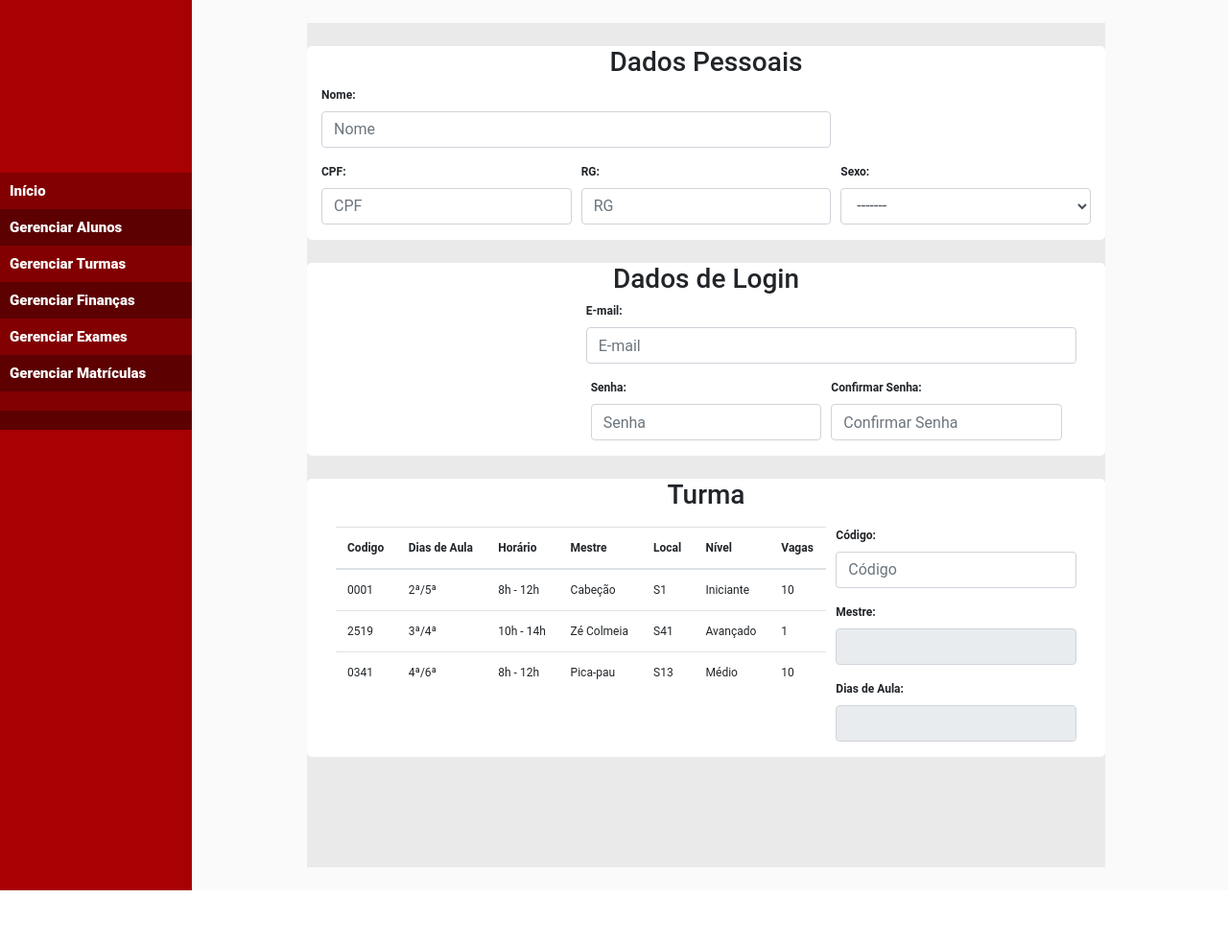
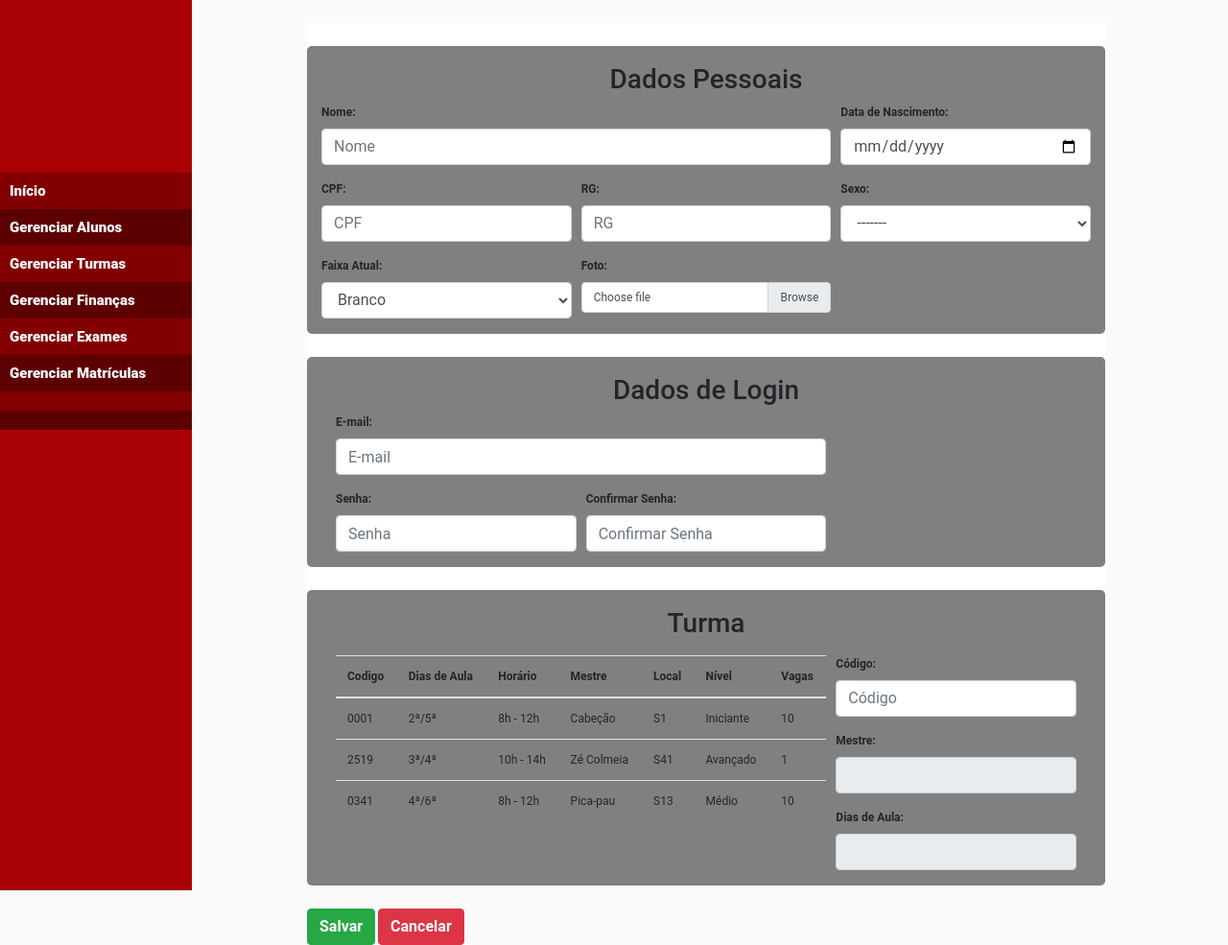
Before and after one commit to matheuskaio/SistemaAdministra-o, a PHP site: page /index.php?pagina=cadastrar in a window 1280 px wide. Shown: the part 96-1081 px from the top of the page at 96% size. Before the commit the page ends 1024 px from the top, so only its background shows below. Run offline with PHP 8.4, Linux system fonts and the light colour scheme; some libraries are stand-ins or nearby versions.

Commit message:
Finalizandi tela Cadastro de Aluno

```diff
--- a/css/estiloconteudocadastraraluno.css
+++ b/css/estiloconteudocadastraraluno.css
@@ -1,4 +1,13 @@
 .background-add-aluno {
-  background-color: #fff;
+  background-color: grey;
   border-radius: 5px;
 }
+
+#conteudoaluno {
+  position: absolute;
+  width: 65%;
+  height: 880px;
+  left: 25%;
+  top: 120px;
+  background: #fff;
+}
--- a/views/alunos/cadastrar.php
+++ b/views/alunos/cadastrar.php
@@ -1,15 +1,22 @@
-<div id="conteudo">
+<div id="conteudoaluno">
 	<form action="">
 		<div class="dadosPessoais">
 			<div class="container mt-4 background-add-aluno">
 				<div class="row">
 					<div class="col-md-12">
+						<br>
 						<h3 class="text-center">Dados Pessoais</h3>
 						<div class="form-row">
 							<div class="col-md-8">
 								<div class="form-group">
 									<label for="" class="nome" >Nome:</label>
 									<input type="name" name="nome" class="form-control" placeholder="Nome"/>
+								</div>
+							</div>
+							<div class="col-md-4">
+								<div class="form-group">
+									<label for="" class="nome" >Data de Nascimento:</label>
+									<input type="date" name="data_nascimento" class="form-control"/>
 								</div>
 							</div>
 						</div>
@@ -34,28 +41,51 @@
 							</div>
 						</div>
 					</div>
+					<div class="col-md-12">
+						<div class="form-row">
+							<div class="form-group col-md-4">
+								<label for="" class="nome">Faixa Atual:</label>
+									<select class="form-control" name="sexo" id="sel1">
+										<option value="branco">Branco</option>
+										<option value="amarelo">Amarelo</option>
+										<option value="vermelho">Vermelho</option>
+										<option value="laranja">Laranja</option>
+										<option value="verde">Verde</option>
+										<option value="roxa">Roxa</option>
+										<option value="marrom">Marrom</option>
+										<option value="preta">Preta</option>
+									</select>
+							</div>
+							<div class="form-group col-md-4">
+								<label>Foto:</label>
+								<div class="custom-file">
+									<input type="file" class="custom-file-input" id="customFile">
+									<label class="custom-file-label" for="customFile">Choose file</label>
+								</div>
+							</div>
+						</div>
+					</div>
 				</div>
 			</div>
 		</div>
 		<div class="dadosLogin">
 			<div class="container mt-4 background-add-aluno">
-
 				<div class="col-md-12">
+					<br>
 					<h3 class="text-center">Dados de Login</h3>
 					<div class="form-row">
-				<div class="col-md-4">
-				</div>
 						<div class="col-md-8">
 							<div class="form-group">
 								<label for="" class="nome">E-mail:</label>
 								<input type="name" name="email" class="form-control" placeholder="E-mail"/>
 							</div>
 						</div>
+						<div class="col-md-4">
+						</div>
+					</div>
 				</div>
 				<div class="col-md-12">
 					<div class="form-row">
-					<div class="col-md-4">
-					</div>
 						<div class="col-md-4">
 							<div class="form-group">
 								<label for="" class="nome">Senha:</label>
@@ -68,12 +98,14 @@
 								<input type="password" name="senha1" class="form-control" placeholder="Confirmar Senha"/>
 							</div>
 						</div>
+						<div class="col-md-4"></div>
 					</div>
 				</div>
 			</div>
 		</div>
 		<div class="dadosTurma">
 			<div class="container mt-4 background-add-aluno">
+				<br>
 				<h3 class="text-center">Turma</h3>
 				<div class="col-md-12 mt-3">
 					<div class="form-row">
@@ -139,5 +171,16 @@
 				</div>
 			</div>
 		</div>
+		<div class="mt-4 mb-4">
+			<button type="submit" class="btn btn-success"><strong>Salvar</strong></button>
+			<button type="submit" class="btn btn-danger"><strong>Cancelar</strong></button>
+		</div>
 	</form>
 </div>
+<script>
+// Add the following code if you want the name of the file appear on select
+$(".custom-file-input").on("change", function() {
+  var fileName = $(this).val().split("\\").pop();
+  $(this).siblings(".custom-file-label").addClass("selected").html(fileName);
+});
+</script>
```
Lines whose indentation alone changed are shown as unchanged.
